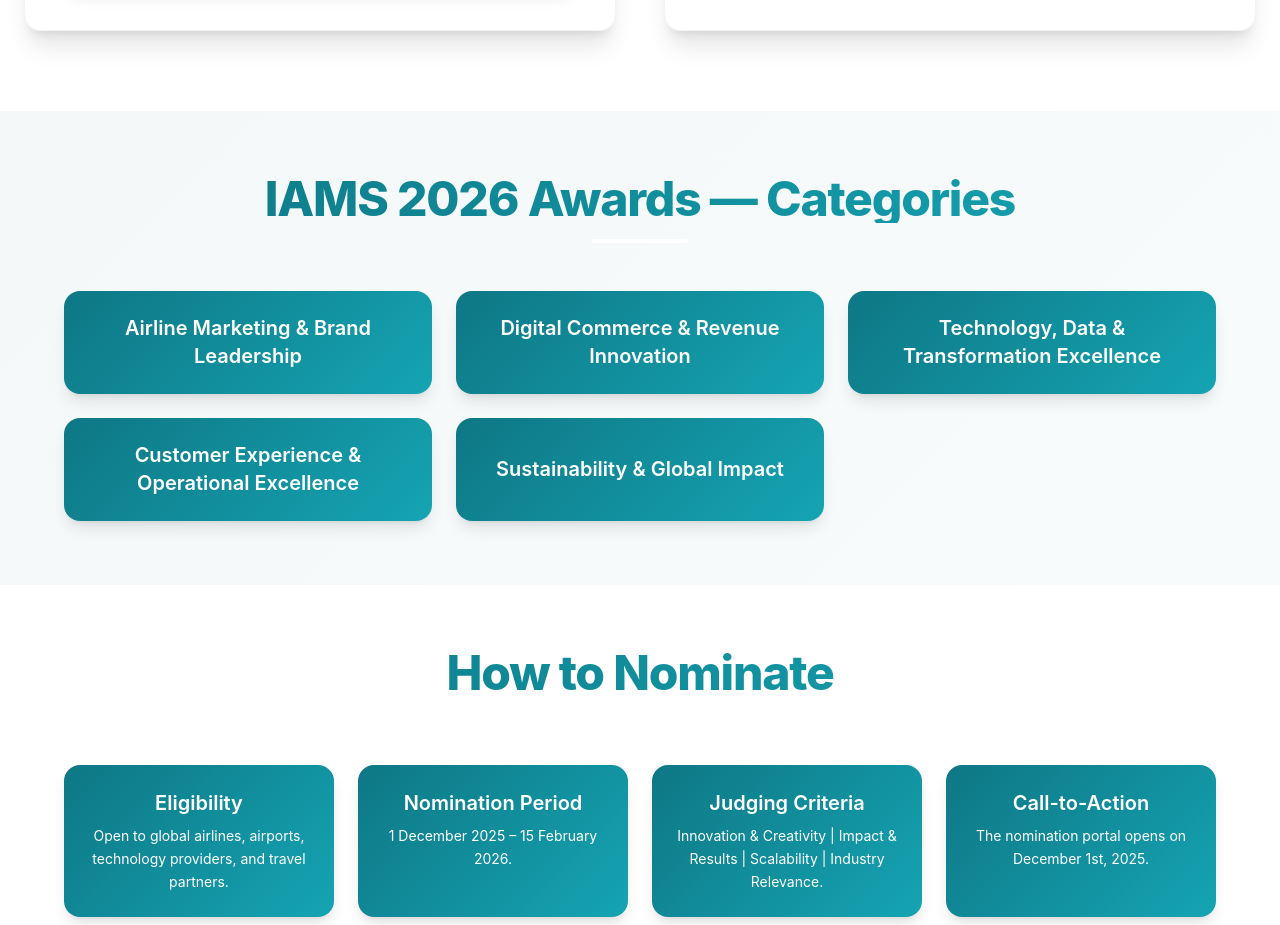
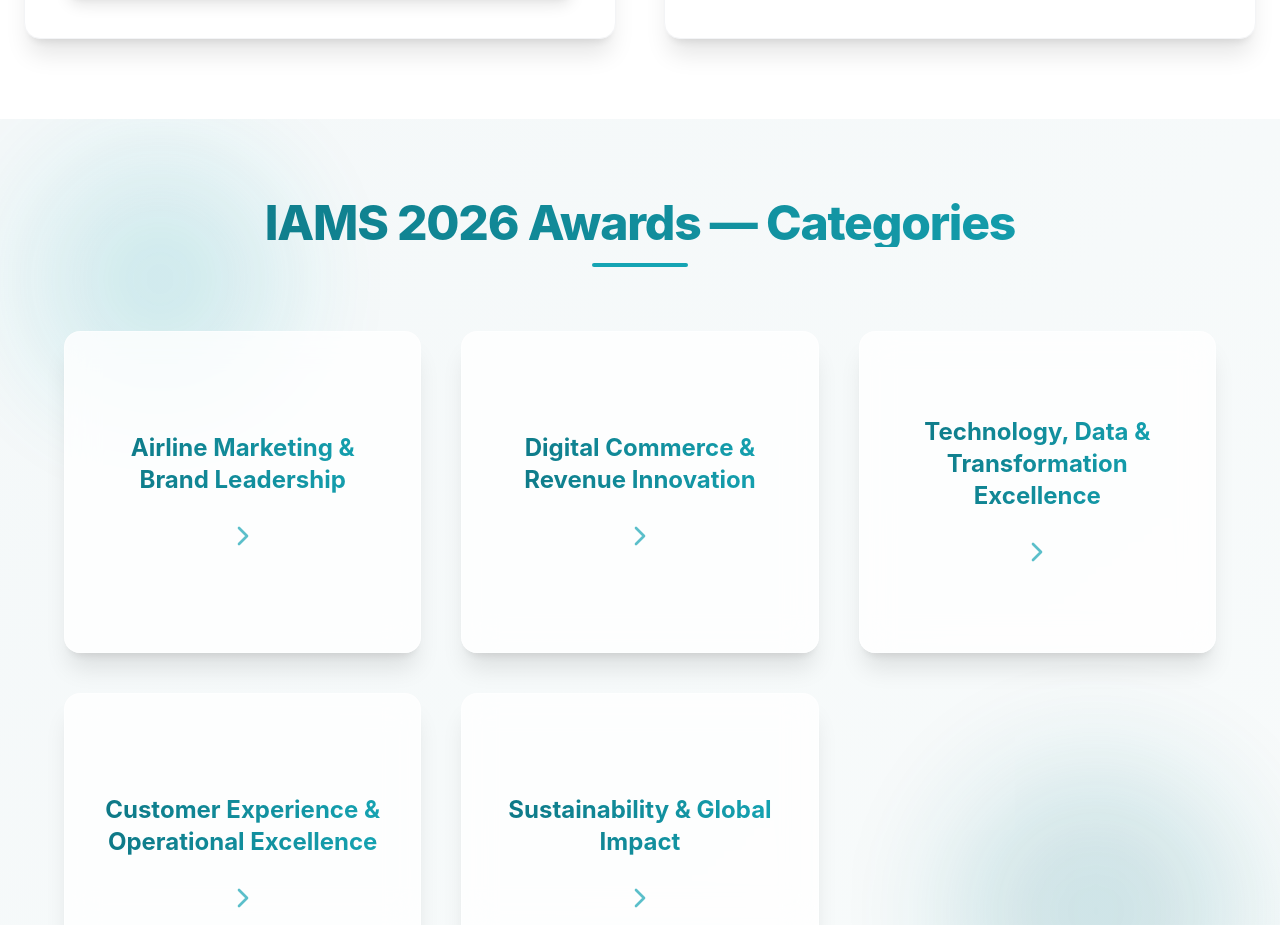
Before and after one commit to evreneducation/iams, a React (Vite) app: page /awards in a window 1280 px wide. Shown: the part 1875-2800 px from the top of the page. Built offline with nearby package versions, Linux system fonts and the light colour scheme; a web font is replaced by a local one.

Commit message:
add animation and final fixed 4 pages

```diff
--- a/package.json
+++ b/package.json
@@ -12,9 +12,10 @@
   "dependencies": {
     "@fontsource/arsenal": "^5.2.7",
     "@tailwindcss/vite": "^4.1.13",
+    "aos": "^2.3.4",
     "axios": "^1.12.2",
     "concat-stream": "^2.0.0",
-    "framer-motion": "^12.23.12",
+    "framer-motion": "^12.23.24",
     "gsap": "^3.13.0",
     "jspdf": "^3.0.3",
     "lucide-react": "^0.545.0",
--- a/src/pages/Awards.jsx
+++ b/src/pages/Awards.jsx
@@ -1,15 +1,76 @@
 // src/pages/Awards.js
 import React from "react";
 import { useNavigate } from "react-router-dom";
+import { motion } from "framer-motion";
+import { ChevronRight } from "lucide-react";
+import AOS from "aos";
+import "aos/dist/aos.css";
+import { useEffect } from "react";
+
 
 const Awards = () => {
   const navigate = useNavigate();
+
+
+  useEffect(() => {
+    AOS.init({
+      duration: 1000, // animation duration in ms
+      easing: "ease-in-out", // easing function
+      once: true, // animation happens only once
+    });
+  }, []);
+
 const categories = [
-    "Airline Marketing & Brand Leadership",
-    "Digital Commerce & Revenue Innovation",
-    "Technology, Data & Transformation Excellence",
-    "Customer Experience & Operational Excellence",
-    "Sustainability & Global Impact",
+    {
+      title: "Airline Marketing & Brand Leadership",
+      items: [
+        "Best Airline Digital Marketing Campaign",
+        "Best Social Media Strategy by an Airline",
+        "Excellence in Airline Holiday Packages",
+        "Airline Marketing Team of the Year",
+        "Rising Star in Airline Commercial Leadership",
+      ],
+    },
+    {
+      title: "Digital Commerce & Revenue Innovation",
+      items: [
+        "Excellence in Airline E-Commerce Innovation",
+        "Innovation in Pricing & Revenue Optimization",
+        "Best Next-Gen Loyalty Programme",
+        "Most Innovative Ancillary Revenue Strategy",
+        "Best Next-Gen Merchandising Implementation",
+      ],
+    },
+    {
+      title: "Technology, Data & Transformation Excellence",
+      items: [
+        "Best Use of Artificial Intelligence in Aviation",
+        "Excellence in Data & Predictive Analytics",
+        "Most Innovative Payment Gateway Integration",
+        "Best GDS/NDC Implementation by an Airline",
+        "Most Innovative Airline Technology Provider",
+        "Workforce & Digital Transformation Excellence",
+        "Most Effective Cybersecurity Strategy",
+      ],
+    },
+    {
+      title: "Customer Experience & Operational Excellence",
+      items: [
+        "Outstanding Customer Experience Initiative",
+        "Outstanding IROPS & Recovery Solution",
+        "Best In-flight Digital Passenger Experience (IFEC)",
+        "Best Contactless Journey Experience",
+        "Excellence in Airport–Airline Partnership",
+      ],
+    },
+    {
+      title: "Sustainability & Global Impact",
+      items: [
+        "Sustainability & ESG Leader of the Year",
+        "Best Ancillary Partnership (Hotels, Cars, Chauffeurs)",
+        "Best Next-Gen Merchandising Implementation",
+      ],
+    },
   ];
 
   const benefits = [
@@ -184,6 +245,10 @@ const Awards = () => {
       ),
     },
   ];
+  const fadeUp = {
+  hidden: { opacity: 0, y: 60 },
+  visible: { opacity: 1, y: 0, transition: { duration: 0.6, ease: "easeOut" } },
+};
 
   const stats = [
     {
@@ -241,30 +306,36 @@ const Awards = () => {
               experience and driving commercial success.
             </p>
           </div>
-          s
+
         </div>
       </section>
 
       {/* Stats Section */}
       <section className="py-16 bg-[#E6F7F9]">
       <div className="max-w-7xl mx-auto px-6">
-          <p className="text-lg md:text-xl max-w-3xl mx-auto mb-10 text-gray-700">
+        <p className="text-lg md:text-xl max-w-3xl mx-auto mb-10 text-gray-700 text-center">
           Where achievement meets prestige — the IAMS Awards Gala celebrates
           visionary teams and groundbreaking innovations transforming global
           aviation’s commercial landscape.
         </p>
+
         <h2
-            className="text-4xl md:text-5xl font-extrabold mb-4 tracking-tight text-center py-3
+          className="text-4xl md:text-5xl font-extrabold mb-12 tracking-tight text-center py-3
              bg-gradient-to-r from-[#0E7785] to-[#15A4B3] bg-clip-text text-transparent"
         >
           Why Participate in IAMS Awards?
         </h2>
 
-          <div className="grid sm:grid-cols-2 md:grid-cols-4 gap-8">
+        <div className="grid sm:grid-cols-2 md:grid-cols-4 gap-8"  data-aos="fade-up" >
           {stats.map((stat, index) => (
-              <div
+            <motion.div
               key={index}
               className="bg-white rounded-3xl shadow-lg p-6 flex flex-col items-center justify-center transform transition-transform duration-500 hover:scale-105 hover:shadow-2xl"
+              variants={fadeUp}
+              initial="hidden"
+              whileInView="visible"
+              viewport={{ once: true, amount: 0.2 }}
+              transition={{ delay: index * 0.2 }}
             >
               <div
                 className="text-2xl md:text-2xl font-extrabold mb-2"
@@ -277,17 +348,19 @@ const Awards = () => {
                 {stat.value}
               </div>
               <div className="text-gray-700 text-lg">{stat.label}</div>
-              </div>
+            </motion.div>
           ))}
         </div>
       </div>
     </section>
 
+
+
       {/* Benefits + Gala Info */}
       {/* Benefits + Gala Info */}
 <section className="max-w-[1400px] mx-auto px-6 py-20 grid grid-cols-1 lg:grid-cols-2 gap-12">
   {/* Benefits Box */}
-  <div className="flex flex-col bg-white rounded-2xl shadow-xl p-10 border border-gray-100 h-full">
+  <div className="flex flex-col bg-white rounded-2xl shadow-xl p-10 border border-gray-100 h-full" data-aos="fade-right">
     <h2
       className="text-4xl md:text-5xl font-extrabold mb-8 tracking-tight text-center py-3
          bg-gradient-to-r from-[#0E7785] to-[#15A4B3] bg-clip-text text-transparent"
@@ -318,7 +391,7 @@ const Awards = () => {
   </div>
 
   {/* Gala Information Box */}
-  <div className="flex flex-col bg-white rounded-2xl shadow-xl p-10 border border-gray-100 h-full">
+  <div className="flex flex-col bg-white rounded-2xl shadow-xl p-10 border border-gray-100 h-full" data-aos="fade-left">
     <h2
       className="text-4xl md:text-5xl font-extrabold mb-8 tracking-tight text-center py-3
          bg-gradient-to-r from-[#0E7785] to-[#15A4B3] bg-clip-text text-transparent"
@@ -361,42 +434,66 @@ const Awards = () => {
 
       {/* Categories */}
       <section
-        className="py-16 px-6 md:px-12 text-white"
       id="awards-categories"
-        style={{
-          background: "linear-gradient(135deg, #f4f8f9ff 0%, #f8fbfbff 100%)",
-        }}
+      className="py-20 px-6 md:px-12 bg-gradient-to-br from-[#f4f8f9] to-[#f8fbfb] relative overflow-hidden"
+      data-aos="zoom-in"
     >
-        <div className="text-center mb-12">
-          <h2
-            className="text-4xl md:text-5xl font-extrabold mb-4 tracking-tight
-               bg-gradient-to-r from-[#0E7785] to-[#15A4B3] bg-clip-text text-transparent"
-          >
+      {/* Decorative floating gradients */}
+      <div className="absolute top-10 left-10 w-60 h-60 bg-[#15A4B3]/20 rounded-full blur-3xl animate-pulse"></div>
+      <div className="absolute bottom-10 right-10 w-72 h-72 bg-[#0E7785]/20 rounded-full blur-3xl animate-pulse"></div>
+
+      {/* Title */}
+      <div className="relative text-center mb-16 z-10">
+        <h2 className="text-4xl md:text-5xl font-extrabold tracking-tight bg-gradient-to-r from-[#0E7785] to-[#15A4B3] bg-clip-text text-transparent">
           IAMS 2026 Awards — Categories
         </h2>
-          <div className="w-24 h-1 bg-white mx-auto rounded-full"></div>
+        <div className="w-24 h-1 bg-[#15A4B3] mx-auto rounded-full mt-4"></div>
       </div>
 
-        <div className="grid grid-cols-1 sm:grid-cols-2 lg:grid-cols-3 gap-6 max-w-6xl mx-auto">
+      {/* Category Cards */}
+
+<div className="relative grid grid-cols-1 sm:grid-cols-2 lg:grid-cols-3 gap-10 max-w-6xl mx-auto z-10 justify-items-center">
   {categories.map((cat, index) => (
-            <div
+    <motion.div
       key={index}
-              className="group relative bg-white/10 hover:bg-white/20 transition-all duration-300 rounded-2xl p-6 flex items-center justify-center text-center shadow-lg cursor-pointer"
-              style={{
-                background: "linear-gradient(135deg, #0E7785 0%, #15A4B3 100%)",
-              }}
+      whileHover={{ scale: 1.05 }}
+      transition={{ type: "spring", stiffness: 300, damping: 20 }}
+      className="w-full max-w-[360px] relative bg-white/80 backdrop-blur-lg rounded-2xl shadow-xl overflow-hidden group border border-white/40"
     >
-              <h3 className="text-lg md:text-xl font-semibold leading-snug group-hover:text-[#15A4B3] transition-colors duration-300">
-                {cat}
-              </h3>
-              <span className="absolute inset-x-0 bottom-0 h-1 bg-[#15A4B3] scale-x-0 group-hover:scale-x-100 origin-left transition-transform duration-300 rounded-full"></span>
+      {/* Front View */}
+      <div className="p-8 flex flex-col items-center justify-center text-center min-h-[320px] transition-all duration-500 group-hover:translate-y-[-100%]">
+        <h4 className="text-2xl font-bold bg-gradient-to-r from-[#0E7785] to-[#15A4B3] bg-clip-text text-transparent">
+          {cat.title}
+        </h4>
+        <ChevronRight className="mt-6 text-[#15A4B3] opacity-70 group-hover:opacity-100 transition-all duration-500" size={32} />
       </div>
+
+      {/* Hidden Slide-Out Info */}
+      <div className="absolute inset-0 p-8 bg-gradient-to-br from-[#0E7785] to-[#15A4B3] text-white translate-y-full group-hover:translate-y-0 transition-all duration-500 ease-in-out rounded-2xl">
+        <h4 className="text-xl font-semibold mb-4 border-b border-white/30 pb-2">
+          {cat.title}
+        </h4>
+        <ul className="space-y-2 text-left text-sm md:text-base">
+          {cat.items.map((item, i) => (
+            <li
+              key={i}
+              className="flex items-start gap-2 opacity-90 hover:opacity-100 transition"
+              style={{ fontSize: "12px" }}
+            >
+              <span className="text-[#f4f8f9] mt-1">•</span>
+              <span>{item}</span>
+            </li>
+          ))}
+        </ul>
+      </div>
+    </motion.div>
   ))}
 </div>
+
     </section>
 
       {/* nominate catagory is herew  */}
-      <section className="py-16 px-6 md:px-12 bg-white text-white">
+      <section className="py-16 px-6 md:px-12 bg-white text-white" data-aos="fade-down">
         {/* Title */}
         <div className="text-center mb-12">
           <h2
@@ -437,7 +534,7 @@ const Awards = () => {
               Nomination Period
             </h3>
             <p className="text-white text-sm leading-relaxed">
-              1 December 2025 – 15 February 2026.
+              1 December 2025 – 15 February 2026 .
             </p>
           </div>
 
@@ -479,7 +576,7 @@ const Awards = () => {
       <div className="w-full flex justify-center px-4 md:px-8 lg:px-16 py-5">
         <div className="w-full max-w-6xl text-center bg-gradient-to-r from-[#e6f7ff] to-[#f0f9ff] rounded-2xl p-8 border border-[#21d6e0]/30 shadow-md">
           <h2
-            className="text-4xl md:text-5xl font-extrabold mb-4 tracking-tight
+            className="text-4xl md:text-5xl font-extrabold mb-8 tracking-tight
                bg-gradient-to-r from-[#0E7785] to-[#15A4B3] bg-clip-text text-transparent"
           >
             Submit Your Nominations
```
Also changed, not shown: src/pages/Contact.jsx (+13 -2 lines), src/pages/Registration.jsx (+39 -13 lines), src/pages/Venue.jsx (+71 -53 lines), src/pages/multiStepForm.jsx (+13 -0 lines), public/venue/Untitled.png (added), 1 other file (tests, documents, lock files or other folders). Lines whose indentation alone changed are shown as unchanged.
